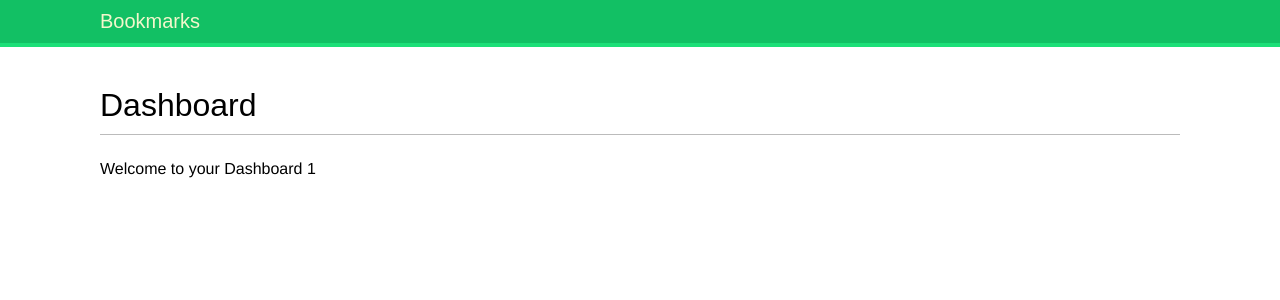
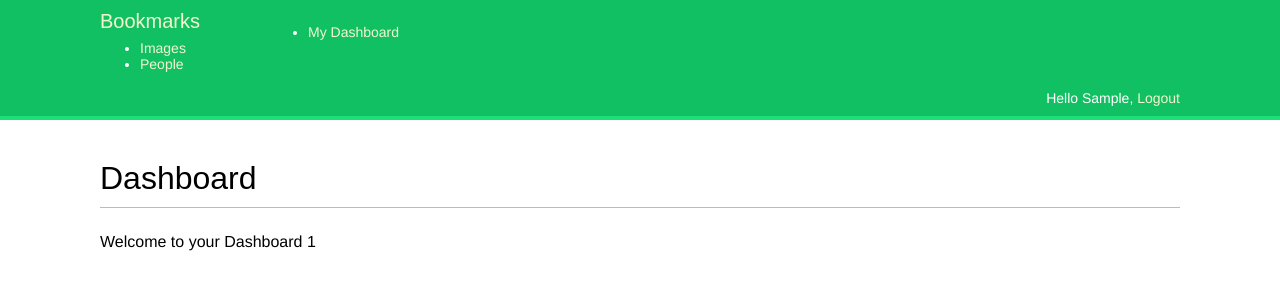
Before and after one commit to Simontagbor/social_web, a Django app: page /account/ in a window 1280 px wide. Shown: the top 300 px of the page. Run offline with Django 3.2, Linux system fonts and the light colour scheme; the visitor is signed in with stand-in values (Sample User, id 1); some web fonts are replaced.

Commit message:
Display Menus if user is authenticated.
Edit theDiv element with ID "header"  to display  menus  only  if the user is authenticated.
check the current section to add a selected class
attribute to the corresponding <li> item in order to highlight the current section
in the menu using CSS.
display the user's first name and a link to log out if the
user is authenticated, or a link to log in otherwise

```diff
--- a/bookmarks/account/templates/base.html
+++ b/bookmarks/account/templates/base.html
@@ -10,6 +10,28 @@
 <body>
     <div id="header">
         <span class="logo">Bookmarks</span>
+
+        {% if user.is_authenticated %}
+          <ul>
+            <li {% if section == "dashboard" %}class="selected"{% endif %}>
+              <a href="{% url 'dashboard' %}">My Dashboard</a>
+            </li>
+            <li {% if section == "images" %}class="selected"{% endif %}>
+              <a href="#">Images</a>
+            </li>
+            <li {% if section == "people" %}class="selected"{% endif %}>
+              <a href="#">People</a>
+              </li>
+          </ul>
+        {% endif %}
+        <span class="user">
+          {% if request.user.is_authenticated %}
+              Hello {{ request.user.first_name }},
+              <a href="{% url 'logout' %}">Logout</a>
+          {% else %}
+              <a href="{% url 'login' %}">Log-in</a>
+          {% endif %}
+        </span>
     </div>
     <div id="content">
         {% block content %} {% endblock %}
```
